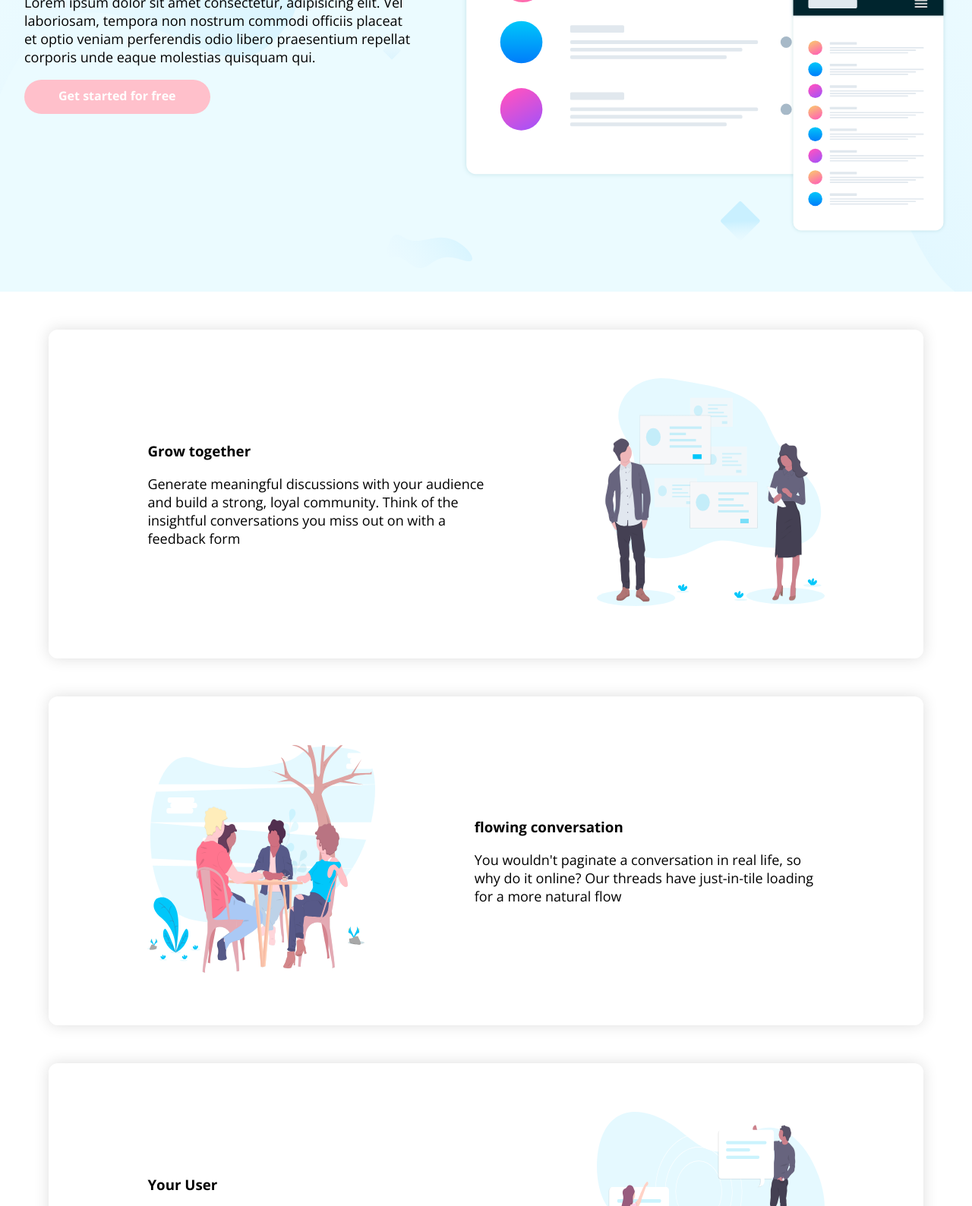
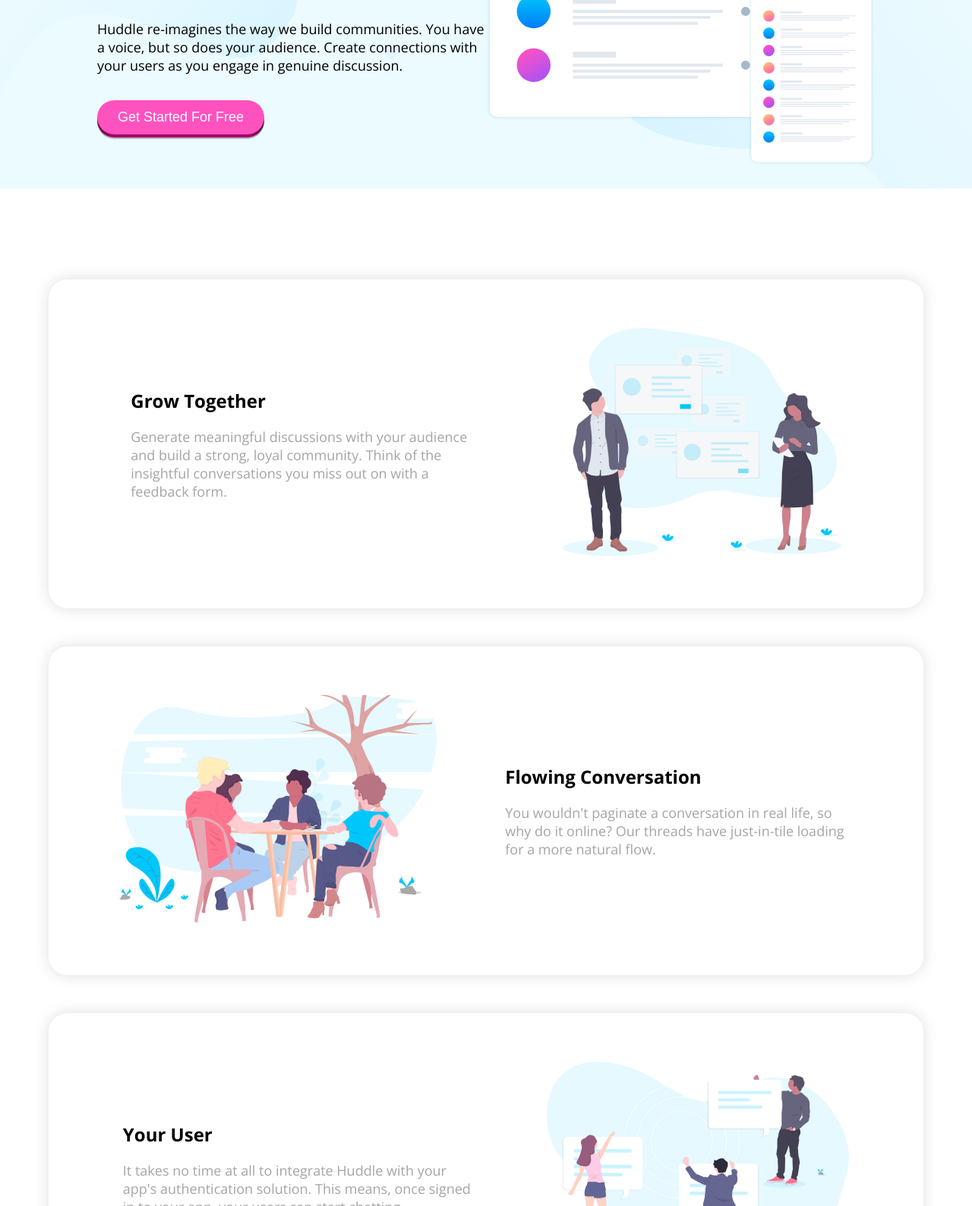
Before and after one commit to Belkian/Projet-bin-me-Clement-Sara-agence-web, a plain HTML site: page index.html in a window 1280 px wide. Shown: the part 283-1871 px from the top of the page at 76% size. Drawn offline with nearby package versions, Linux system fonts and the light colour scheme; files whose address does not match are found by name.

Commit message:
travail sur la SEO

```diff
--- a/index.html
+++ b/index.html
@@ -1,10 +1,10 @@
 <!DOCTYPE html>
-<html lang="fr">
+<html lang="en">
   <head>
     <meta charset="UTF-8" />
     <meta name="viewport" content="width=device-width, initial-scale=1.0" />
     <link rel="stylesheet" href="./style/style.css" />
-    <link rel="stylesheet" href="./style/responsive.css">
+    <link rel="stylesheet" href="./style/responsive.css" />
     <link rel="preconnect" href="https://fonts.googleapis.com" />
     <link rel="preconnect" href="https://fonts.gstatic.com" crossorigin />
     <link
@@ -17,112 +17,112 @@
       href="https://fonts.googleapis.com/css2?family=Open+Sans:wght@400;700&display=swap"
       rel="stylesheet"
     />
-    <title>Agence Web</title>
+    <title>Huddle</title>
+    <link rel="icon" type="image/x-icon" href="./medias/favicon_32_32.png" />
   </head>
   <body>
-
-
     <header>
-      <div class="head">
-        <a href="#" ><img class="logoPrincipal" src="./media/logo.svg" alt=""></a>
-        <a href="#"><div class="button buttonwhite">Try it for free</div></a>
+      <div class="header">
+        <a href="#">
+          <img
+            src="./medias/logo.svg"
+            alt="Logo Huddle avec une bulle de discussions"
+          />
+        </a>
+        <a href="#"
+          ><!-- <div class="button buttonwhite">Try it for free</div> -->
+          <button class="button-82-pushable">
+            <span class="button-82-shadow"></span>
+            <span class="button-82-edge"></span>
+            <span class="button-82-front text">Try It For Free</span>
+          </button>
+        </a>
       </div>
       <div class="presentation">
-        <div class="lefthead">
-          <h1>Build the community your fans will love</h1>
+        <div class="BlockLeftHeader">
+          <h1>Build The Community <br />Your Fans Will Love</h1>
           <p>
-            Lorem ipsum dolor sit amet consectetur, adipisicing elit. Vel
-            laboriosam, tempora non nostrum commodi officiis placeat et optio
-            veniam perferendis odio libero praesentium repellat corporis unde
-            eaque molestias quisquam qui.
+            Huddle re-imagines the way we build communities. You have a voice,
+            but so does your audience. Create connections with your users as you
+            engage in genuine discussion.
           </p>
           <div class="reduc">
-            <a href="#" >
-              <div class="button ">Get started for free</div>
+            <a href="#">
+              <!-- <div class="button">Get started for free</div> -->
+              <button class="button-82-pushable">
+                <span class="button-82-shadow"></span>
+                <span class="button-82-edge"></span>
+                <span class="button-82-front text">Get Started For Free</span>
+              </button>
             </a>
           </div>
         </div>
-        <div class="righthead">
-          <img class="headerImg" src="./media/illustration_mockups.svg" alt="contenue" />
+        <div class="BlockLeftHeader">
+          <img
+            class="HeaderImg"
+            src="./medias/illustration_mockups.svg"
+            alt="image d'un écran d'ordinateur et d'un écran de portable avec un site internet en responsive"
+          />
         </div>
       </div>
     </header>
 
-
-
     <main>
-      <div class="article">
-            <div class="articleText">
-            <h3>Grow together</h3>
+      <div class="Article">
+        <div class="ArticleText">
+          <h2>Grow Together</h2>
           <p>
             Generate meaningful discussions with your audience and build a
             strong, loyal community. Think of the insightful conversations you
-                miss out on with a feedback form
+            miss out on with a feedback form.
           </p>
         </div>
         <div>
-                <img class="articleImg" src="./media/illustration_grow_together.svg" alt="" />
+          <img
+            class="ArticleImg"
+            src="./medias/illustration_grow_together.svg"
+            alt="Deux personne, regardant des tableaux ensemble."
+          />
         </div>
       </div>
-      <div class="article invert">
-         <div class="articleText">
-          <h3>flowing conversation</h3>
-          <p>You wouldn't paginate a conversation in real life, so why do it online? Our threads have just-in-tile loading for a more natural flow</p>
+      <div class="Article Invert">
+        <div class="ArticleText">
+          <h2>Flowing Conversation</h2>
+          <p>
+            You wouldn't paginate a conversation in real life, so why do it
+            online? Our threads have just-in-tile loading for a more natural
+            flow.
+          </p>
         </div>
         <div>
-          <img class="articleImg" src="./media/illustration_flowing_conversation.svg" alt="" />
+          <img
+            class="ArticleImg"
+            src="./medias/illustration_flowing_conversation.svg"
+            alt="Quatre personnes assis autour d'une table en train de joué en extérieur."
+          />
+        </div>
       </div>
 
+      <div class="Article">
+        <div class="ArticleText">
+          <h2>Your User</h2>
+          <p>
+            It takes no time at all to integrate Huddle with your app's
+            authentication solution. This means, once signed in to your app,
+            your users can start chatting immediately.
+          </p>
         </div>
-
-      <div class="article">
-        <div class="articleText">
-          <h3>Your User</h3>
-          <p>it takes no time at all to integrate Huddle with your app's authentication solution. This means, once signed in to your app, your users can start chatting immediately.</p>
+        <div>
+          <img
+            class="ArticleImg"
+            src="./medias/illustration_your_users.svg"
+            alt="Trois personnes tennant avec deux mains une grande bulle de discussion."
+          />
         </div>
-        <div><img class="articleImg" src="./media/illustration_your_users.svg" alt="" /></div>
       </div>
     </main>
 
-
-
-    <footer>
-      <div class="FirstBloc">
-        <img class="Logo" src="./medias/logo.svg"
-        alt="Logo Huddle">
-<h2 class="Title">Huddle</h2>
-        <br />
-        <br />
-        <img class="Logalisation" src="./medias/icon_location.svg">
-        <p class="Localisation">
-          Lorem ipsum dolor sit amet consectetur adipisicing elit. Eaque
-          blanditiis recusandae hic voluptate amet tempore mollitia quam animi.
-          Dolorum rem praesentium distinctio dolores amet voluptatibus commodi
-          nam repellat asperiores deserunt?
-        </p>
-        <br />
-        <br />
-        <p class="Number">+543-123-4567</p>
-        <a href="tel:+543-123-4567"></a>
-        <br />
-        <a href="mailto:example@huddle.com">example@huddle.com</a>
-      </div>
-      <div class="SecondBloc">
-        <p class="FirstLine">About us</p><br>
-        <br><p class="SecondLine">What we do</p><br>
-        <br><p class="ThirdLine">FAQ</p>
-        </div>
-        <div class="ThirdBloc">
-          <p class="FirstLine">Career</p><br>
-          <br><p class="SecondLine">Blog</p><br>
-          <br><p class="ThirdLine">Contact us</p>
-</div>
-<div class="FourBloc">
-  <a href="https://www.facebook.com">Facebook</a><br>
-  <br><a href="https://twitter.com/?lang=fr.">Twitter</a><br>
- <br> <a href="https://www.instagram.com">Instagram</a><br>
- <br><p>Copyright</p>
-    </footer>
+    <footer></footer>
   </body>
   <script src="javascript/javascript.js"></script>
 </html>
--- a/style/responsive.css
+++ b/style/responsive.css
@@ -1,18 +1,22 @@
 @media screen and (max-width: 600px) {
+  header {
+    background-image: url(../medias/bg_hero_mobile.svg);
+    background-color: hsl(193, 100%, 96%);
+  }
   .article {
-    flex-direction: column;
+    flex-direction: column-reverse;
+    padding: 12px;
   }
-  .articleText {
-    width: 80%;
+  .articleText,
+  h1,
+  p {
+    width: 100%;
     text-align: center;
   }
   .logoPrincipal {
     height: 15px;
   }
 
-  .invert {
-    flex-direction: column;
-  }
   .righthead,
   .lefthead {
     padding: 20px 0;
@@ -20,15 +24,16 @@
     margin: 15px 10%;
   }
   .presentation {
+    text-align: center;
     padding: 0;
     flex-direction: column;
     align-items: center;
   }
   .head {
     margin: 0 20px;
-    padding: 10px 0 0 0;
+    padding: 20px 0 0 0;
   }
-  .reduc {
+  /* .reduc {
     margin: inherit;
-  }
+  } */
 }
--- a/style/style.css
+++ b/style/style.css
@@ -12,25 +12,109 @@ a {
   color: white;
   font-weight: 700;
 }
-.logo {
-  height: 50px;
-  width: 100%;
-}
-.button {
+
+/* ==================   Button     ================ */
+/* .button {
   background-color: pink;
   height: 35px;
   text-align: center;
   border-radius: 50px;
-  box-shadow: inset 0px 0px black;
+  box-shadow: inset 0px -2px 0px 0px rgb(184, 184, 184);
   padding: 10px 45px 0 45px;
   width: max-content;
 }
-.button:hover {
-  box-shadow: 0 0 15px rgb(198, 198, 198);
+
+.button:active {
+  box-shadow: inset 0px 0px black;
+} */
+
+.button-82-pushable {
+  position: relative;
+  border: none;
+  background: transparent;
+  padding: 0;
+  margin: 20px 0;
+  cursor: pointer;
+  outline-offset: 4px;
+  transition: filter 250ms;
+  user-select: none;
+  -webkit-user-select: none;
+  touch-action: manipulation;
 }
-.button:active {
-  box-shadow: inset -5px 5px rgb(184, 184, 184);
+
+.button-82-shadow {
+  position: absolute;
+  top: 0;
+  left: 0;
+  width: 100%;
+  height: 100%;
+  border-radius: 50px;
+  background: hsl(0deg 0% 0% / 0.25);
+  will-change: transform;
+  transform: translateY(2px);
+  transition: transform 600ms cubic-bezier(0.3, 0.7, 0.4, 1);
 }
+
+.button-82-edge {
+  position: absolute;
+  top: 0;
+  left: 0;
+  width: 100%;
+  height: 100%;
+  border-radius: 50px;
+  background: linear-gradient(
+    to left,
+    hsl(322, 100%, 16%) 0%,
+    hsl(322, 100%, 32%) 8%,
+    hsl(322, 100%, 32%) 92%,
+    hsl(322, 100%, 16%) 100%
+  );
+}
+
+.button-82-front {
+  display: block;
+  position: relative;
+  padding: 12px 27px;
+  border-radius: 50px;
+  font-size: 18px;
+  color: white;
+  background: hsl(322, 100%, 66%);
+  will-change: transform;
+  transform: translateY(-4px);
+  transition: transform 600ms cubic-bezier(0.3, 0.7, 0.4, 1);
+}
+
+.button-82-pushable:hover {
+  filter: brightness(110%);
+  -webkit-filter: brightness(110%);
+}
+
+.button-82-pushable:hover .button-82-front {
+  transform: translateY(-6px);
+  transition: transform 250ms cubic-bezier(0.3, 0.7, 0.4, 1.5);
+}
+
+.button-82-pushable:active .button-82-front {
+  transform: translateY(-2px);
+  transition: transform 34ms;
+}
+
+.button-82-pushable:hover .button-82-shadow {
+  transform: translateY(4px);
+  transition: transform 250ms cubic-bezier(0.3, 0.7, 0.4, 1.5);
+}
+
+.button-82-pushable:active .button-82-shadow {
+  transform: translateY(1px);
+  transition: transform 34ms;
+}
+
+/* .button-82-pushable:focus:not(:focus-visible) {
+  outline: none;
+} */
+
+/* ==================== FIN Button =============== */
+
 /* ==================HEADER ===================== */
 header {
   background-image: url(../media/bg_hero_desktop.svg);
@@ -43,7 +127,7 @@ h1 {
 .logoPrincipal {
   height: 30px;
 }
-.head {
+.header {
   margin: 0 40px;
   padding: 20px 0 0 0;
   align-items: center;
@@ -55,29 +139,34 @@ h1 {
   background-color: white;
 }
 .presentation {
-  padding: 70px 0;
+  padding: 30px 0;
   display: flex;
-  justify-content: space-around;
+  justify-content: center;
 }
 
-.lefthead {
+.BlockLeftHeader {
   width: 40%;
+  display: flex;
+  flex-direction: column;
+  justify-content: center;
 }
-.righthead {
+.BlockRightHeader {
   width: 50%;
 }
-.reduc {
+/* .reduc {
   width: 40%;
-}
-.headerImg {
+} */
+.HeaderImg {
   width: 100%;
-  object-fit: contain;
 }
 /* ==============  FIN HEADER  ================ */
 
 /* =================    MAIN    ==================== */
-.article {
-  border-radius: 12px;
+main {
+  padding: 70px 0;
+}
+.Article {
+  border-radius: 25px;
   width: 90%;
   margin: 50px 5%;
   display: flex;
@@ -86,14 +175,17 @@ h1 {
   box-shadow: 0 0 20px rgb(222, 222, 222);
   padding: 5% 0;
 }
-.articleText {
+h2 {
+  color: black;
+}
+.ArticleText {
   width: 40%;
+  color: rgb(165, 165, 165);
 }
-.articleImg {
+.ArticleImg {
   height: 300px;
-  width: 300px;
 }
-.invert {
+.Invert {
   flex-direction: row-reverse;
 }
 /* =================  FIN   MAIN    ==================== */
```
Also changed, not shown: media/bg_hero_desktop.svg (deleted), media/bg_hero_mobile.svg (deleted), media/favicon_32_32.png (deleted), media/icon_email.svg (deleted), media/icon_location.svg (deleted), media/icon_phone.svg (deleted), media/illustration_flowing_conversation.svg (deleted), media/illustration_grow_together.svg (deleted), media/illustration_mockups.svg (deleted), media/illustration_your_users.svg (deleted), media/logo.svg (deleted). Lines whose indentation alone changed are shown as unchanged.
